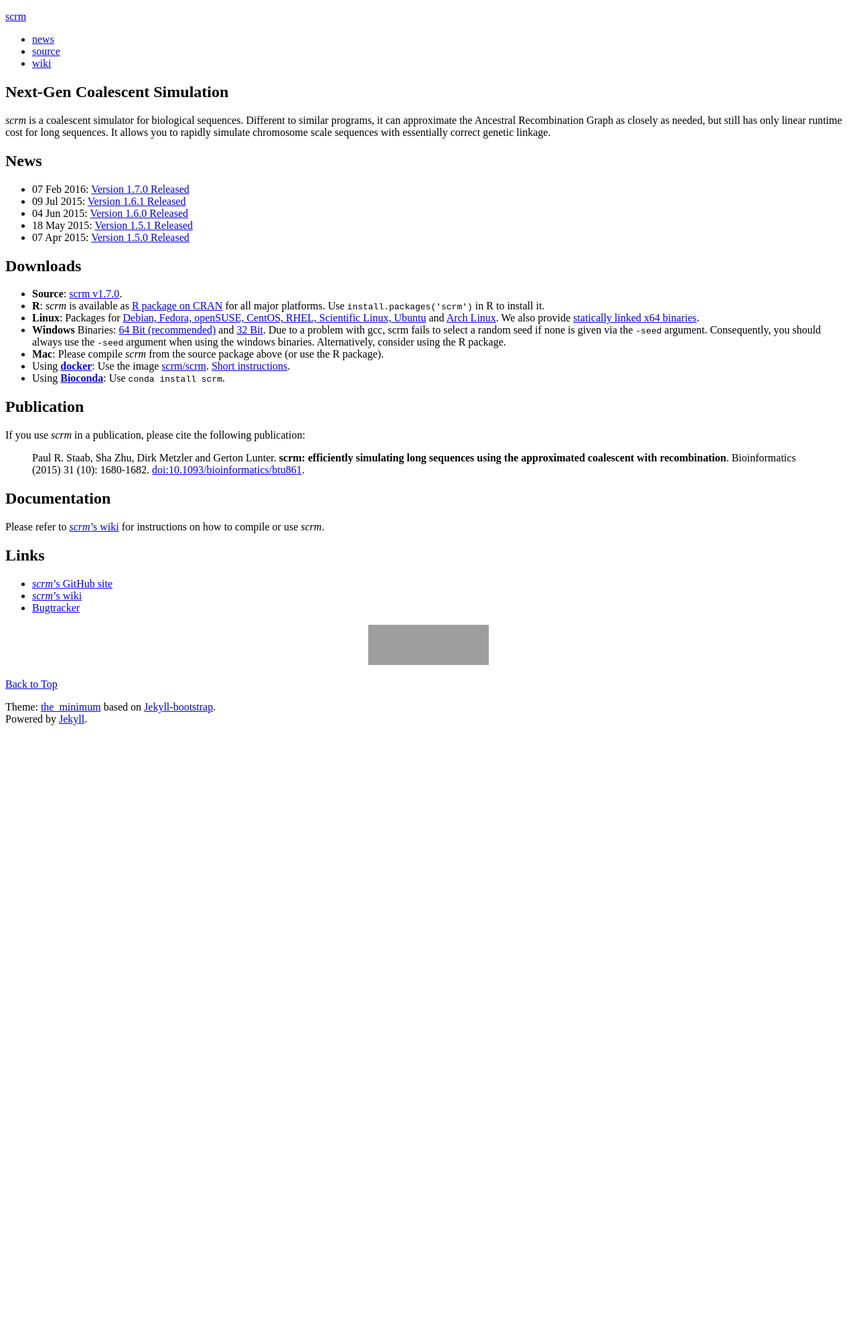
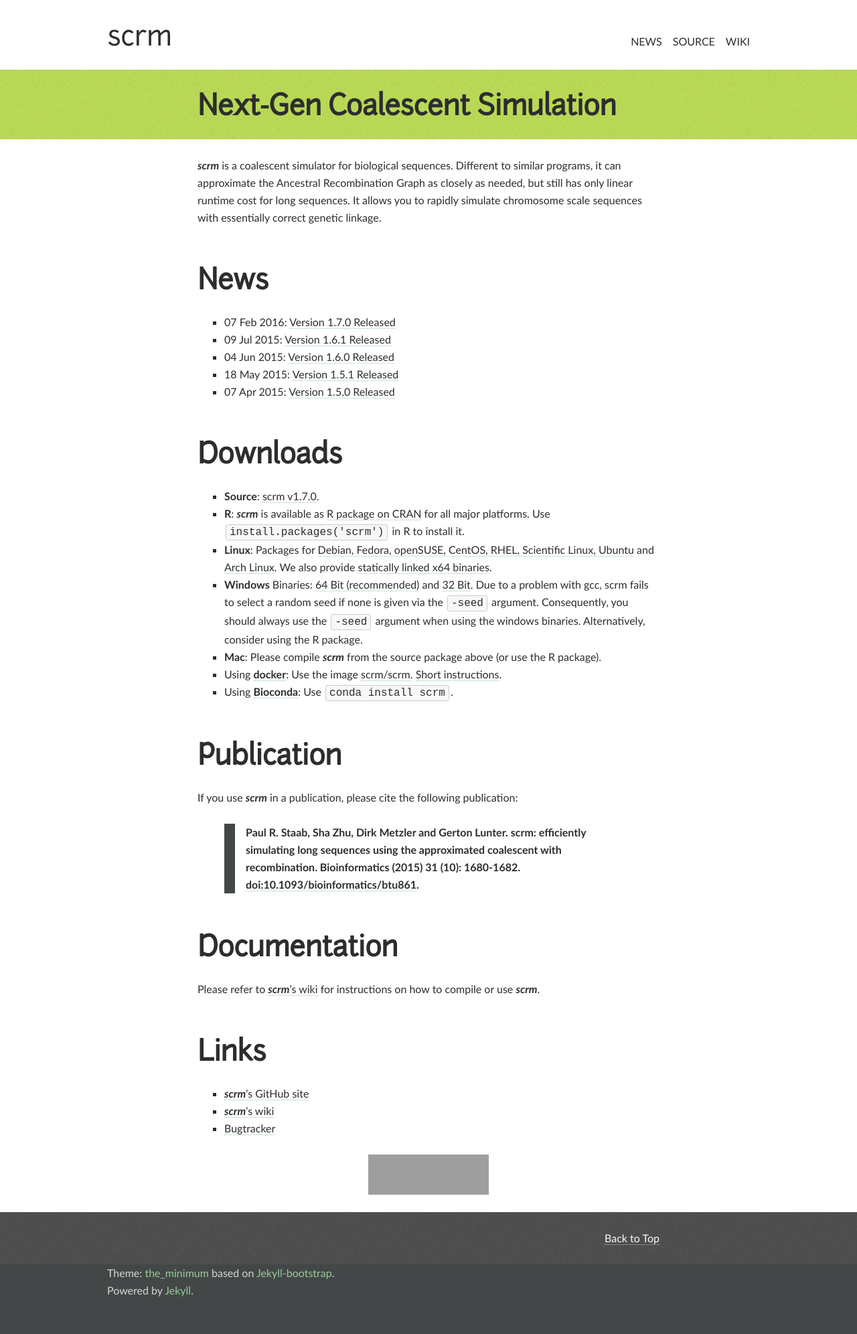
Before and after one commit to terhorst/scrm.github.io, a Jekyll site: the page built from index.md, in a window 1280 px wide. Shown: the whole page at 67% size. Built offline with Jekyll 4.4.1, drawn with Linux system fonts in a browser that asks for light colours; comment, search, counter and statistics services are not loaded; before the commit the page ends 1099 px from its top, so only the background shows below that; grey boxes are pictures that could not be loaded.

Commit message:
fix asset path

```diff
--- a/_includes/themes/the-minimum/default.html
+++ b/_includes/themes/the-minimum/default.html
@@ -8,7 +8,7 @@
 	<meta name="viewport" content="width=device-width,initial-scale=1">
 	<title>{{ page.title }}</title>
 	<meta name="author" content="{{ site.author.name }}">
-	<link href='{{ ASSET_PATH }}/css/style.css' rel="stylesheet" media="all">
+	<link href='/assets/themes/the-minimum/css/style.css' rel="stylesheet" media="all">
 	<link href="http://feeds.feedburner.com/{{ site.author.feedbaname }}" rel="alternate" title="{{ page.title }}" type="application/atom+xml">
 	<script src="https://cdnjs.cloudflare.com/ajax/libs/modernizr/2.0.6/modernizr.min.js"></script>
 </head>
```
